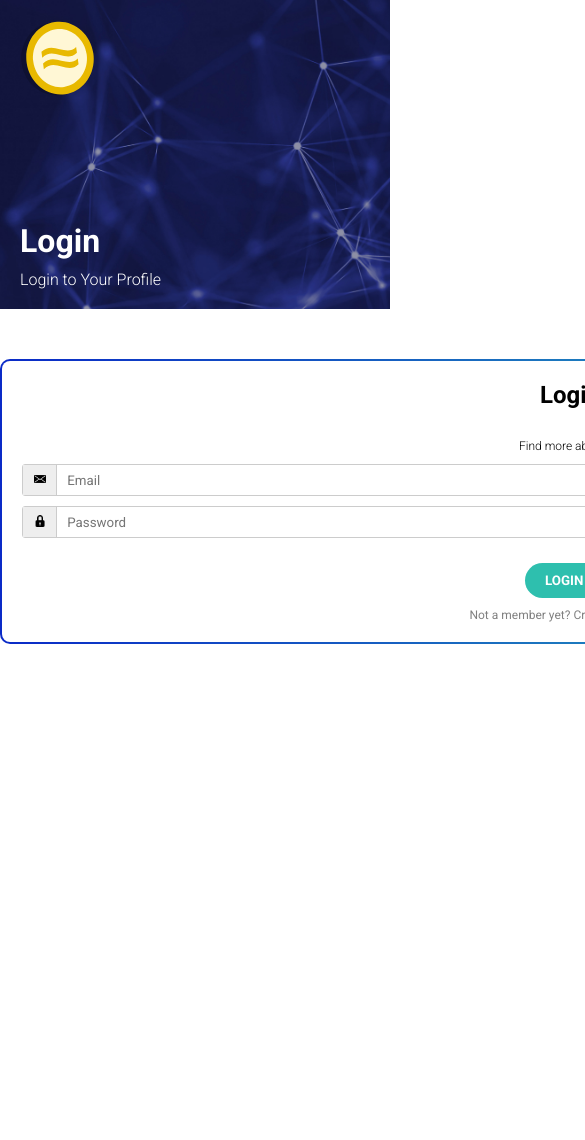
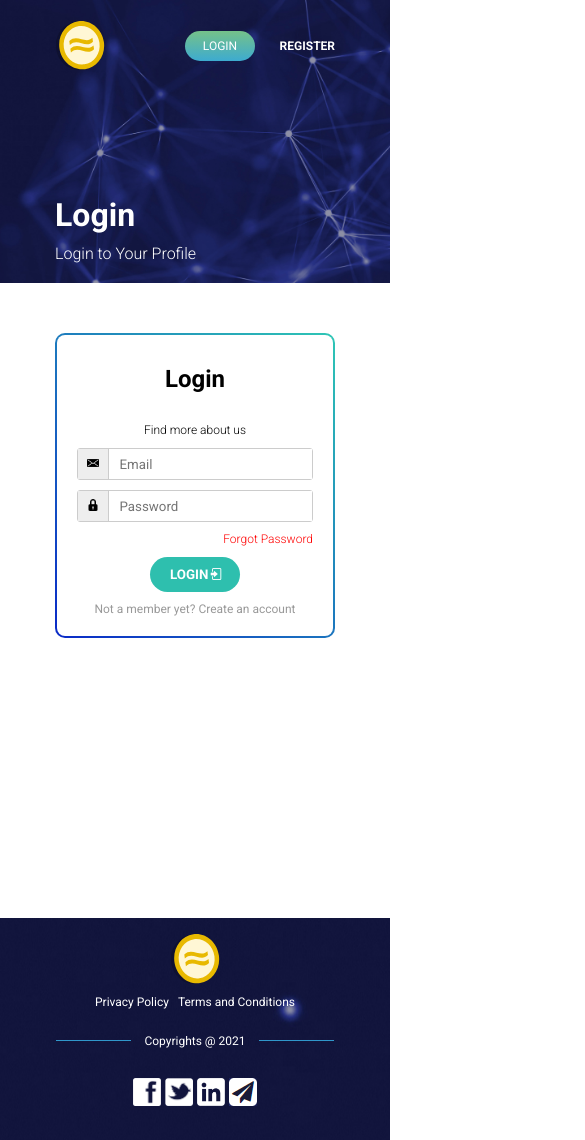
Before and after one commit to KirillTsonev/task-1-2-js, a plain HTML site: page test1/src/index.html in a window 390 px wide. Shown: the top 1140 px of the page, 585 px wide, since content can reach past the window. Before the commit the page ends 924 px from the top, so only its background shows below. Drawn offline with Linux system fonts and the light colour scheme.

Commit message:
Markup done

```diff
--- a/test1/src/index.html
+++ b/test1/src/index.html
@@ -9,7 +9,7 @@
         <link href="https://fonts.googleapis.com/css?family=Roboto:300,400,700&amp;subset=cyrillic-ext" rel="stylesheet">
     </head>
     <body>
-        <header class="container">
+        <header class="headerContainer">
             <div class="header">
                 <img src="../src/img/logo.svg" alt="Logo" class="logo">
                 <div class="credentials">
@@ -19,21 +19,21 @@
             </div>
             <div class="sectionHeader">
                 <h1>Login</h1>
-                <div class="subheading">Login to Your Profile</>
+                <div class="subheading">Login to Your Profile</div>
             </div>
         </header>
-        <section class="loginSection">
-            <div class="loginBody">
+        <section class="sectionContainer">
+            <div class="loginSection">
                 <h2>Login</h2>
                 <a href="#" class="more">Find more about us</a>
                 <form>
                     <div class="inputContainer">
                         <div class="inputIcon"><img src="../src/icons/letter.png" alt="Letter"></div>
-                        <input type="email" name="email" placeholder="Email" required class="email">
+                        <input type="email" name="email" placeholder="Email" required class="inputField">
                     </div>
                     <div class="inputContainer">
                         <div class="inputIcon"><img src="../src/icons/lock.png" alt="Lock"></div>
-                        <input type="text" name="password" placeholder="Password" required class="password">
+                        <input type="text" name="password" placeholder="Password" required class="inputField">
                     </div>
                 </form>
                 <a href="#" class="passReset">Forgot Password</a>
@@ -41,8 +41,21 @@
                 <div class="createAcc">Not a member yet? <a href="#">Create an account</a></div>
             </div>
         </section>
-        <footer>
-
+        <footer class="footerContainer">
+            <div class="footer">
+                <img src="../src/img/logo.svg" alt="Logo" class="logo">
+                <div class="footerLinks">
+                    <a href="#">Privacy Policy</a>
+                    <a href="#">Terms and Conditions</a>
+                </div>
+                <div class="copyright">Copyrights @ 2021</div>
+                <div class="footerSocials">
+                    <a href="#"><img src="../src/icons/fb.png" alt="Facebook"></a>
+                    <a href="#"><img src="../src/icons/twitter.png" alt="Twitter"></a>
+                    <a href="#"><img src="../src/icons/linkedin.png" alt="Linkedin"></a>
+                    <a href="#"><img src="../src/icons/telegram.png" alt="Telegram"></a>
+                </div>
+            </div>
         </footer>
         <script type="module" src="js/script.js"></script>
     </body>
--- /dev/null
+++ b/test1/src/sass/blocks/_footer.sass
@@ -0,0 +1,47 @@
+.footerContainer
+    background: url("../img/bg-img.jpg")
+    padding: 15px 0 30px 0
+
+.footer
+    width: 1140px
+    margin: 0 auto
+    display: flex
+    flex-direction: column
+    align-items: center
+    color: white
+
+.footerLinks
+    width: 200px
+    display: flex
+    justify-content: space-between
+    margin-top: 10px
+    a
+        text-decoration: none
+        color: white
+        font-size: 12px
+
+.copyright
+    font-size: 12px
+    margin-top: 25px
+    position: relative
+    &::before
+        content: ""
+        position: absolute
+        height: 1px
+        width: 360px
+        background: #3097CB
+        top: 6px
+        left: -373px
+    &::after
+        content: ""
+        position: absolute
+        height: 1px
+        width: 360px
+        background: #3097CB
+        top: 6px
+        right: -373px
+
+.footerSocials
+    margin-top: 30px
+    img
+        height: 28px
--- /dev/null
+++ b/test1/src/sass/blocks/_header.sass
@@ -0,0 +1,50 @@
+.headerContainer
+    padding: 20px
+    background: url("../img/bg-img.jpg") center center/cover no-repeat
+
+.header
+    display: flex
+    justify-content: space-between
+    align-items: center
+    width: 1140px
+    margin: 0 auto
+    color: white
+
+.logo
+    width: 75px
+
+.credentials
+    display: flex
+    align-items: center
+    justify-content: space-between
+    width: 175px
+
+.login, .register
+    text-transform: uppercase
+    cursor: pointer
+    text-decoration: none
+    color: white
+
+.login
+    width: 90px
+    height: 38px
+    line-height: 38px
+    text-align: center
+    border-radius: 20px
+    background: linear-gradient(0deg, #3DABD0 0%, #75C189 100%)
+    font-size: 14px
+
+.register
+    font-size: 12px
+    font-weight: 600
+    user-select: none
+
+.sectionHeader
+    width: 1140px
+    margin: 0 auto
+    color: white
+    margin-top: 125px
+
+.subheading
+    font-weight: 300
+    margin-top: 10px
--- /dev/null
+++ b/test1/src/sass/blocks/_loginSection.sass
@@ -0,0 +1,83 @@
+.sectionContainer
+    padding-top: 50px
+    padding-bottom: 280px
+
+.loginSection
+    width: 1140px
+    margin: 0 auto
+    padding: 30px 20px 20px 20px
+    background: linear-gradient(white, white) padding-box, linear-gradient(45deg, #0A2AC7 0%, #2EC6B5 100%) border-box
+    border-radius: 10px
+    border: 2px solid transparent
+    text-align: center
+
+.more
+    display: inline-block
+    margin-top: 30px
+    text-decoration: none
+    color: black
+    font-weight: 300
+    font-size: 12px
+
+.inputContainer
+    display: flex
+    align-items: center
+    border: 1px solid #CCCCCC
+    margin-top: 10px
+    border-radius: 3px
+
+.inputIcon
+    height: 30px
+    width: 35px
+    padding: 5px
+    background: #EEEEEE
+    border-right: 1px solid #CCCCCC
+    img
+        height: 12px
+
+.inputField
+    height: 30px
+    padding: 10px
+    width: 100%
+    border: none
+
+.passReset
+    display: inline-block
+    text-decoration: none
+    color: red
+    font-size: 12px
+    font-weight: 300
+    margin-top: 10px
+    width: 100%
+    text-align: right
+
+.submitLogin
+    color: white
+    width: 90px
+    height: 35px
+    border: none
+    line-height: 10px
+    background: #2EBFAE
+    font-weight: 600
+    border-radius: 20px
+    position: relative
+    text-align-last: left
+    padding-left: 20px
+    cursor: pointer
+    margin-top: 10px
+    &::after
+        content: ""
+        position: absolute
+        top: 11px
+        right: 18px
+        background: url("../icons/login.png") center center/cover no-repeat
+        width: 12px
+        height: 12px
+
+.createAcc
+    color: #999999
+    font-size: 12px
+    margin-top: 10px
+    a
+        color: #999999
+        text-decoration: none
--- /dev/null
+++ b/test1/src/sass/blocks/_media.sass
@@ -0,0 +1,70 @@
+@media (max-width: 1200px)
+    .header
+        width: 900px
+    .sectionHeader
+        width: 900px
+    .loginSection
+        width: 900px
+    .footer
+        width: 900px
+
+@media (max-width: 991px)
+    .header
+        width: 720px
+    .sectionHeader
+        width: 720px
+    .loginSection
+        width: 720px
+    .footer
+        width: 720px
+    .copyright
+        &::before
+            width: 300px
+            left: -313px
+        &::after
+            width: 300px
+            right: -313px
+
+@media (max-width: 767px)
+    .header
+        width: 540px
+    .sectionHeader
+        width: 540px
+    .loginSection
+        width: 540px
+    .footer
+        width: 540px
+    .copyright
+        &::before
+            width: 200px
+            left: -213px
+        &::after
+            width: 200px
+            right: -213px
+
+@media (max-width: 575px)
+    .header
+        width: 280px
+    .logo
+        width: 50px
+    .credentials
+        width: 150px
+    .login
+        width: 70px
+        height: 30px
+        line-height: 30px
+        border-radius: 20px
+        font-size: 12px
+    .sectionHeader
+        width: 280px
+    .loginSection
+        width: 280px
+    .footer
+        width: 280px
+    .copyright
+        &::before
+            width: 75px
+            left: -88px
+        &::after
+            width: 75px
+            right: -88px
--- a/test1/src/sass/style.sass
+++ b/test1/src/sass/style.sass
@@ -4,136 +4,7 @@
     padding: 0
     font-family: 'Roboto', sans-serif
 
-.container
-    padding: 20px
-    background: url("../img/bg-img.jpg") center center/cover no-repeat
-
-.header
-    display: flex
-    justify-content: space-between
-    align-items: center
-    width: 1140px
-    margin: 0 auto
-    color: white
-
-.logo
-    width: 75px
-
-.credentials
-    display: flex
-    align-items: center
-    justify-content: space-between
-    width: 175px
-
-.login, .register
-    text-transform: uppercase
-    cursor: pointer
-    text-decoration: none
-    color: white
-
-.login
-    width: 90px
-    height: 38px
-    line-height: 38px
-    text-align: center
-    border-radius: 20px
-    background: linear-gradient(0deg, #3DABD0 0%, #75C189 100%)
-    font-size: 14px
-
-.register
-    font-size: 12px
-    font-weight: 600
-    user-select: none
-
-.sectionHeader
-    width: 1140px
-    margin: 0 auto
-    color: white
-    margin-top: 125px
-
-.subheading
-    font-weight: 300
-    margin-top: 10px
-
-.loginSection
-    padding-top: 50px
-    padding-bottom: 280px
-
-.loginBody
-    width: 1140px
-    margin: 0 auto
-    padding: 20px
-    background: linear-gradient(white, white) padding-box, linear-gradient(90deg, #0A2AC7 0%, #2EC6B5 100%) border-box
-    border-radius: 10px
-    border: 2px solid transparent
-    text-align: center
-
-.more
-    display: inline-block
-    margin-top: 30px
-    text-decoration: none
-    color: black
-    font-weight: 300
-    font-size: 12px
-
-.inputContainer
-    display: flex
-    align-items: center
-    border: 1px solid #CCCCCC
-    margin-top: 10px
-    border-radius: 3px
-
-.inputIcon
-    height: 30px
-    width: 35px
-    padding: 5px
-    background: #EEEEEE
-    border-right: 1px solid #CCCCCC
-    img
-        height: 12px
-
-.email, .password
-    height: 30px
-    padding: 10px
-    width: 100%
-    border: none
-
-.passReset
-    display: inline-block
-    text-decoration: none
-    color: red
-    font-size: 12px
-    font-weight: 300
-    margin-top: 10px
-    width: 100%
-    text-align: right
-
-.submitLogin
-    color: white
-    width: 90px
-    height: 35px
-    border: none
-    line-height: 10px
-    background: #2EBFAE
-    font-weight: 600
-    border-radius: 20px
-    position: relative
-    text-align-last: left
-    padding-left: 20px
-    cursor: pointer
-    &::after
-        content: ""
-        position: absolute
-        top: 11px
-        right: 18px
-        background: url("../icons/login.png") center center/cover no-repeat
-        width: 12px
-        height: 12px
-
-.createAcc
-    color: grey
-    font-size: 12px
-    margin-top: 10px
-    a
-        color: grey
-        text-decoration: none
+@import "blocks/_header"
+@import "blocks/_loginSection"
+@import "blocks/_footer"
+@import "blocks/_media"
```
Also changed, not shown: test1/src/css/style.min.css, test1/src/icons/fb.png (added), test1/src/icons/linkedin.png (added), test1/src/icons/telegram.png (added), test1/src/icons/twitter.png (added).
